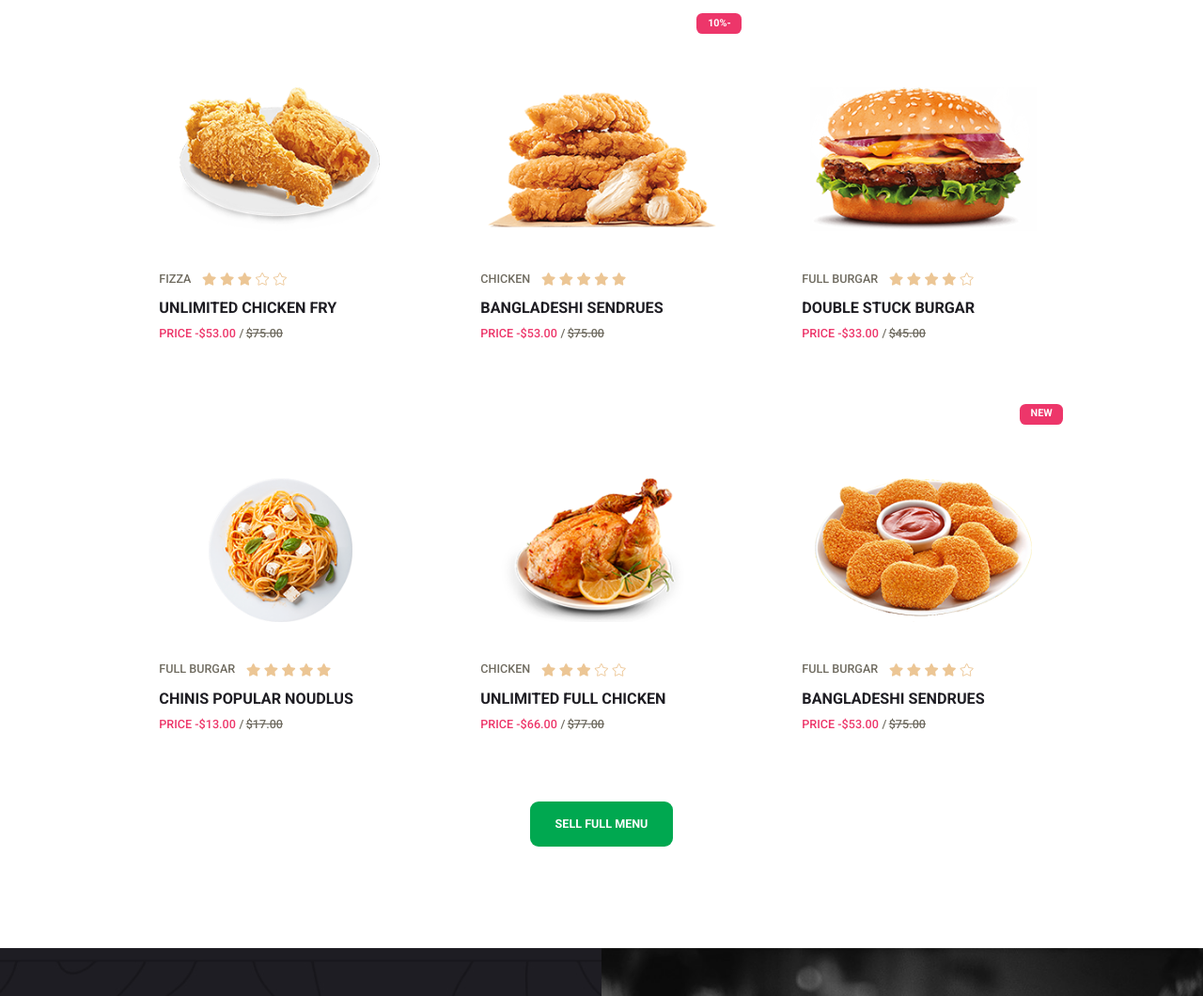
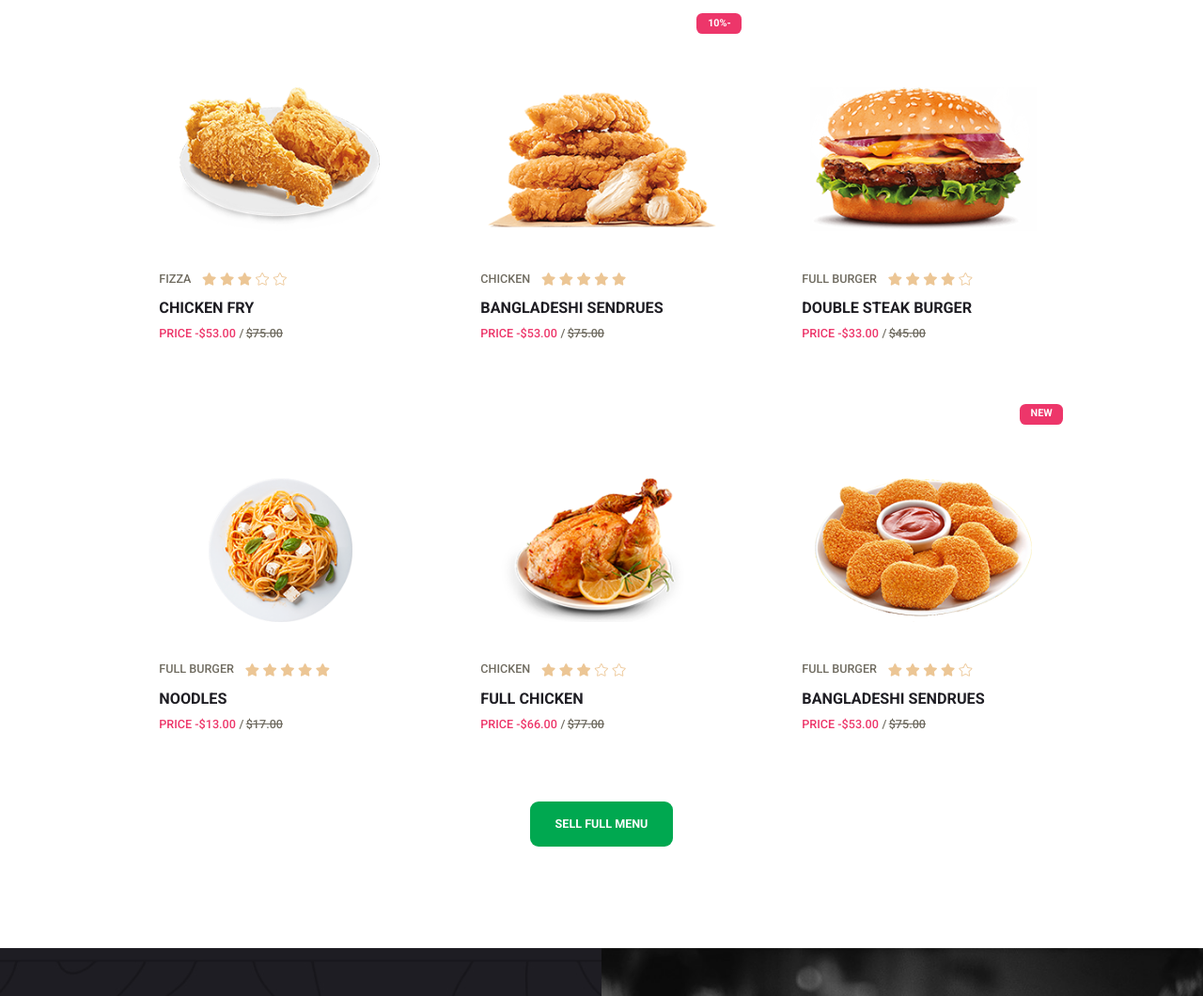
Before and after one commit to Akuei211/Akuei211.github.io, a plain HTML site: page index.html in a window 1280 px wide. Shown: the part 1811-2871 px from the top of the page at 94% size. Drawn offline with Linux system fonts and the light colour scheme; a web font is replaced by a local one.

Commit message:
Update index.html

```diff
--- a/index.html
+++ b/index.html
@@ -444,7 +444,7 @@
                                             <li><i class="fal fa-star"></i></li>
                                         </ul>
                                     </div>
-                                    <h3 class="title"><a href="shop-details.html">Unlimited Chicken fry</a></h3>
+                                    <h3 class="title"><a href="shop-details.html"> Chicken fry</a></h3>
                                     <div class="s_bottom ul_li">
                                         <span>Price -</span>
                                         <span class="new">$53.00</span>
@@ -496,7 +496,7 @@
                                 </div>
                                 <div class="content">
                                     <div class="s_top ul_li">
-                                        <span class="cat">Full Burgar</span>
+                                        <span class="cat">Full Burger</span>
                                         <ul class="rating_star ul_li">
                                             <li><i class="fas fa-star"></i></li>
                                             <li><i class="fas fa-star"></i></li>
@@ -505,7 +505,7 @@
                                             <li><i class="fal fa-star"></i></li>
                                         </ul>
                                     </div>
-                                    <h3 class="title"><a href="shop-details.html">Double Stuck Burgar</a></h3>
+                                    <h3 class="title"><a href="shop-details.html">Double Steak burger</a></h3>
                                     <div class="s_bottom ul_li">
                                         <span>Price -</span>
                                         <span class="new">$33.00</span>
@@ -526,7 +526,7 @@
                                 </div>
                                 <div class="content">
                                     <div class="s_top ul_li">
-                                        <span class="cat">Full Burgar</span>
+                                        <span class="cat">Full burger</span>
                                         <ul class="rating_star ul_li">
                                             <li><i class="fas fa-star"></i></li>
                                             <li><i class="fas fa-star"></i></li>
@@ -535,7 +535,7 @@
                                             <li><i class="fas fa-star"></i></li>
                                         </ul>
                                     </div>
-                                    <h3 class="title"><a href="shop-details.html">Chinis Popular Noudlus</a></h3>
+                                    <h3 class="title"><a href="shop-details.html">Noodles</a></h3>
                                     <div class="s_bottom ul_li">
                                         <span>Price -</span>
                                         <span class="new">$13.00</span>
@@ -565,7 +565,7 @@
                                             <li><i class="fal fa-star"></i></li>
                                         </ul>
                                     </div>
-                                    <h3 class="title"><a href="shop-details.html">Unlimited Full Chicken</a></h3>
+                                    <h3 class="title"><a href="shop-details.html"> Full Chicken</a></h3>
                                     <div class="s_bottom ul_li">
                                         <span>Price -</span>
                                         <span class="new">$66.00</span>
@@ -587,7 +587,7 @@
                                 </div>
                                 <div class="content">
                                     <div class="s_top ul_li">
-                                        <span class="cat">Full Burgar</span>
+                                        <span class="cat">Full burger</span>
                                         <ul class="rating_star ul_li">
                                             <li><i class="fas fa-star"></i></li>
                                             <li><i class="fas fa-star"></i></li>
```
